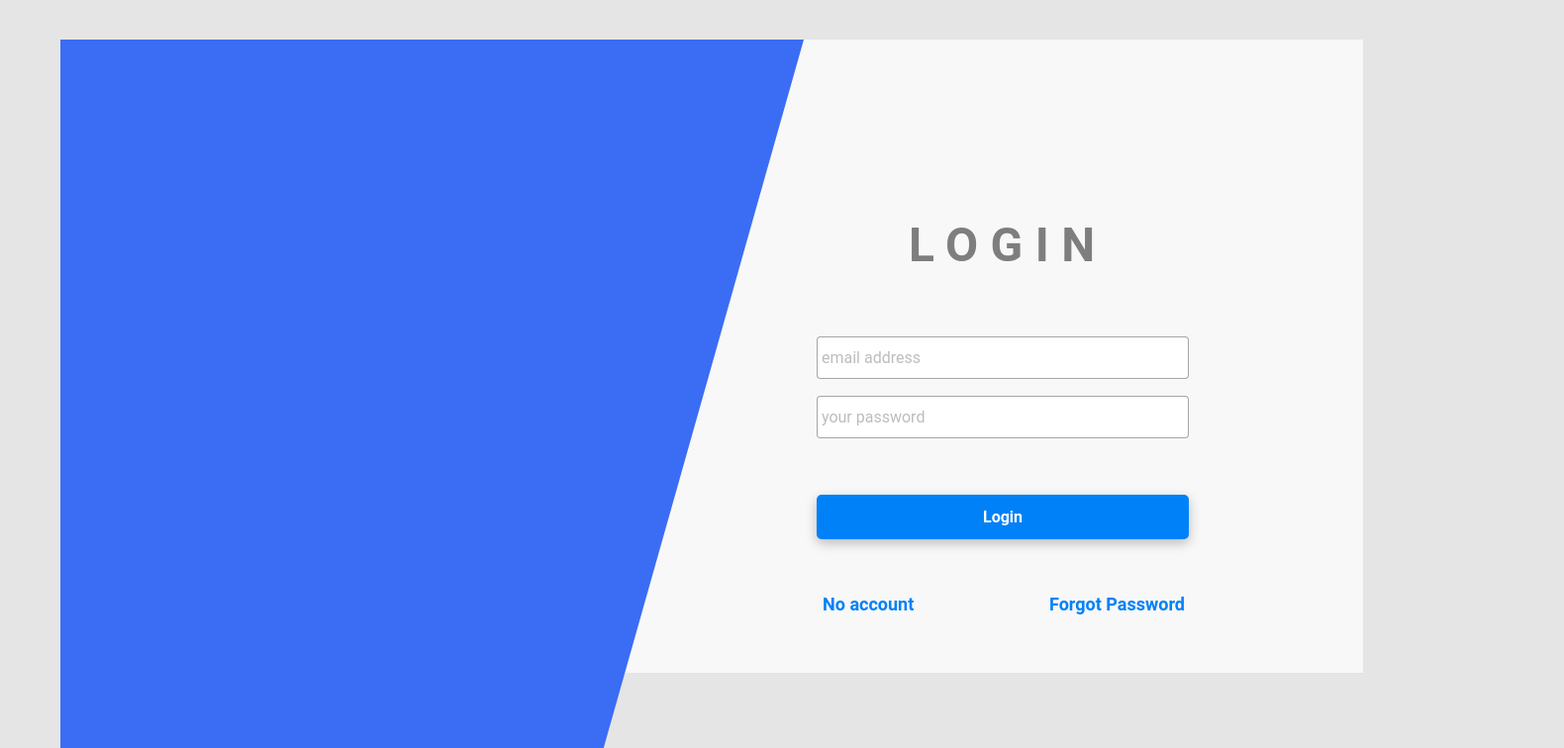
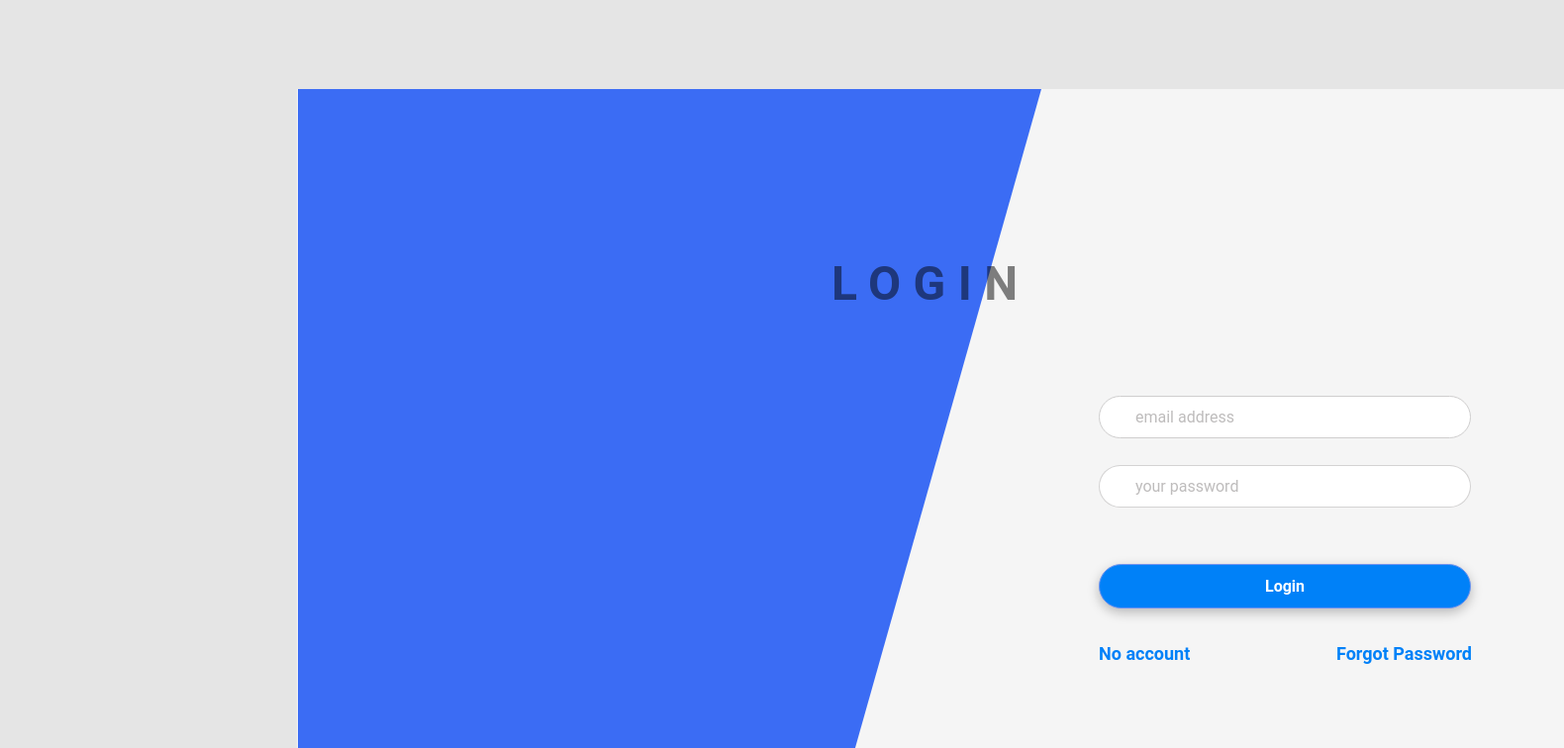
Before and after one commit to brenokf/timecodelogin, a React (Create React App) app: page / in a window 1280 px wide. Shown: the top 756 px of the page at 99% size, 1580 px wide, since content can reach past the window. Built offline with nearby package versions, Linux system fonts and the light colour scheme.

Commit message:
page style / format / inputs update

```diff
--- a/src/pages/Singin/styles.ts
+++ b/src/pages/Singin/styles.ts
@@ -4,26 +4,37 @@ import { shade } from 'polished';
 
 export const Layout = styled.form`
   position: absolute;
-  width: 1287px;
-  height: 640px;
-  left: 90px;
+  width: 1280px;
+  height: 715px;
+  left: 300px;
+  top: 90px;
 
-  background: #f8f8f8;
+  background: #f5f5f5;
 `;
 
-export const Side = styled.form`
+export const Side = styled.image`
   position: absolute;
-  width: 644px;
-  height: 656px;
-  left: 61px;
+  width: 751px;
+  height: 717px;
+  left: 301px;
+  top: 90px;
+`;
+
+export const Logo = styled.image`
+  position: absolute;
+  width: 582.25px;
+  height: 289.17px;
+  left: 350.21px;
+  top: 280.95px;
 `;
 
 export const Title = styled.h1`
   position: absolute;
-  width: 189px;
-  height: 56px;
-  left: 918px;
-  top: 220px;
+  width: 376px;
+  left: 65.62%;
+  right: 21.25%;
+  top: 32.32%;
+  bottom: 62.21%;
 
   font-family: Roboto;
   font-style: normal;
@@ -40,22 +51,22 @@ export const Form1 = styled.form`
     position: absolute;
     width: 376px;
     height: 43px;
-    left: 825px;
-    top: 340px;
+    left: 1110px;
+    top: 400px;
+    padding: 16px 32px;
+    color:gray;
 
-    border: 1px solid rgba(0, 0, 0, 0.35);
+    border: 1px solid #cfcece;
     box-sizing: border-box;
-    border-radius: 4px;
+    border-radius: 100px;
 
     ::-webkit-input-placeholder {
       color: #bebcbc;
-
     }
 
     input:-moz-placeholder,
     textarea:-moz-placeholder {
       color: #bebcbc;
-
     }
   }
 `;
@@ -65,25 +76,24 @@ export const Form2 = styled.form`
     position: absolute;
     width: 376px;
     height: 43px;
-    left: 825px;
-    top: 400px;
+    left: 1110px;
+    top: 470px;
+    padding: 16px 32px;
+    color:gray;
 
-    border: 1px solid rgba(0, 0, 0, 0.35);
+    border: 1px solid rgba(207, 206, 206, 0.89);
     box-sizing: border-box;
-    border-radius: 4px;
+    border-radius: 100px;
 
     ::-webkit-input-placeholder {
       color: #bebcbc;
-
     }
 
     input:-moz-placeholder,
     textarea:-moz-placeholder {
       color: #bebcbc;
-
     }
   }
-
 `;
 
 export const Button = styled.form`
@@ -91,16 +101,14 @@ export const Button = styled.form`
     position: absolute;
     width: 376px;
     height: 45px;
-    left: 825px;
-    top: 500px;
+    left: 1110px;
+    top: 570px;
 
     background: #0081f8;
     border: 1px solid #6e92ef;
     box-sizing: border-box;
     box-shadow: 0px 4px 12px rgba(0, 0, 0, 0.25);
-    border-radius: 6px;
 
-    border: 0;
     color: #fff;
     font-weight: bold;
     transition: background-color 0.2s;
@@ -122,14 +130,18 @@ export const Button = styled.form`
 
     -webkit-animation-name: fadeOutLeft;
     animation-name: fadeOutLeft;
+    border-radius: 100px;
+
+
+
   }
 `;
 export const Nconta = styled.form`
   position: absolute;
   width: 134px;
   height: 21px;
-  left: 831px;
-  top: 600px;
+  left: 1110px;
+  top: 650px;
 
   font-family: Roboto;
   font-style: normal;
@@ -139,8 +151,8 @@ export const Nconta = styled.form`
   /* identical to box height */
 
   color: rgba(0, 129, 248, 0.78);
-  a{
-  color:#0081F8;
+  a {
+    color: #0081f8;
     text-decoration: none;
 
     -webkit-box-shadow: 5px;
@@ -160,22 +172,21 @@ export const Nconta = styled.form`
 `;
 export const Fpassword = styled.form`
   position: absolute;
-  width: 172px;
+  width: 180px;
   height: 21px;
-  left: 1060px;
-  top: 600px;
+  left: 1350px;
+  top: 650px;
 
   font-family: Roboto;
   font-style: normal;
   font-weight: bold;
   font-size: 18px;
   line-height: 21px;
-  /* identical to box height */
 
   color: rgba(0, 129, 248, 0.78);
 
-  a{
-  color:#0081F8;
+  a {
+    color: #0081f8;
     text-decoration: none;
 
     -webkit-box-shadow: 5px;
```
Lines whose indentation alone changed are shown as unchanged.
